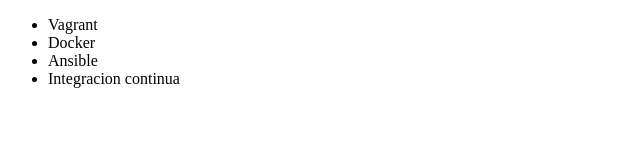
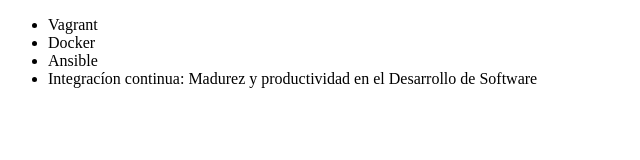
Before and after one commit to CAVENDANO17192/alura-git, a plain HTML site: page index.html in a window 1280 px wide. Shown: the whole page, without its empty margins (0-640 px from the left). Drawn offline with Linux system fonts and the light colour scheme.

Commit message:
Renombrando curso de integracion continua

```diff
--- a/index.html
+++ b/index.html
@@ -9,7 +9,7 @@
          <li> Vagrant </li>
          <li> Docker </li>
          <li> Ansible </li>
-         <li> Integracion continua </li>
+         <li> Integracíon continua: Madurez y productividad en el Desarrollo de Software</li>
      </ul>
 </body>
 </html>
```
